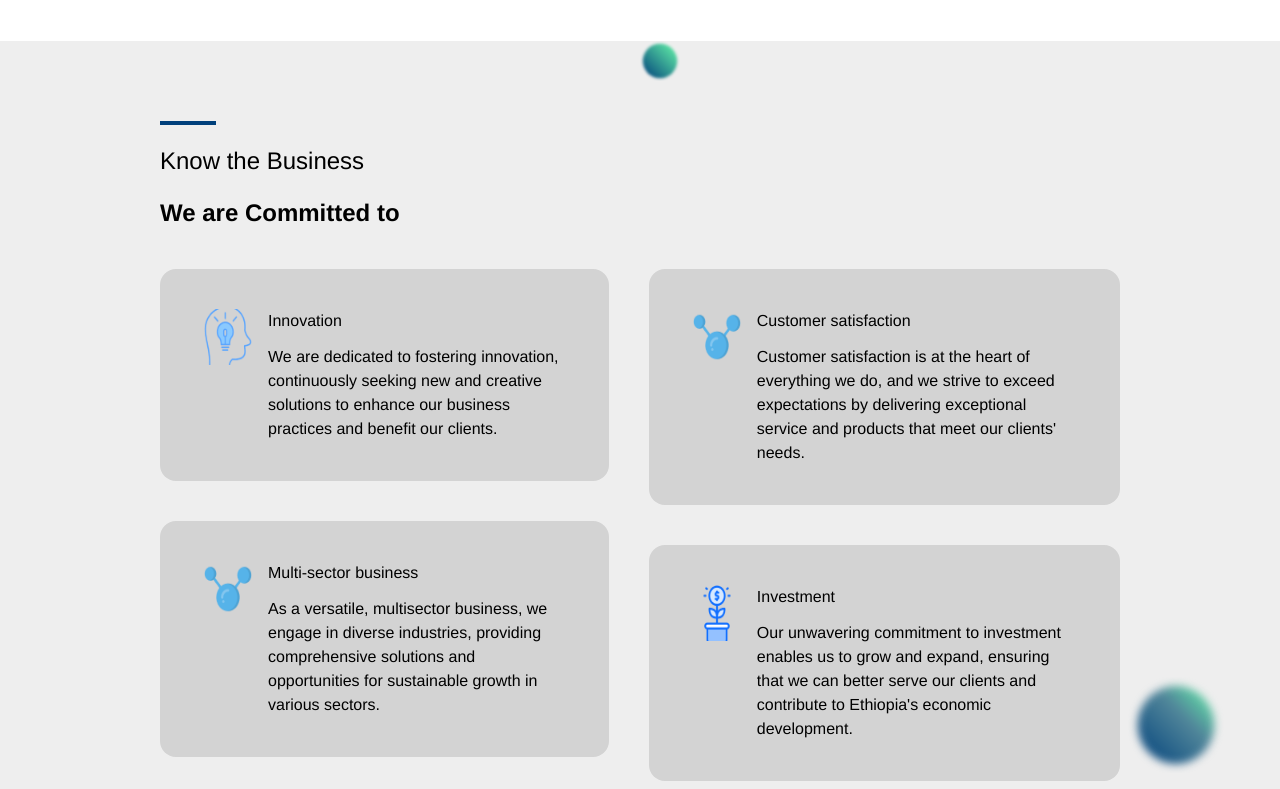
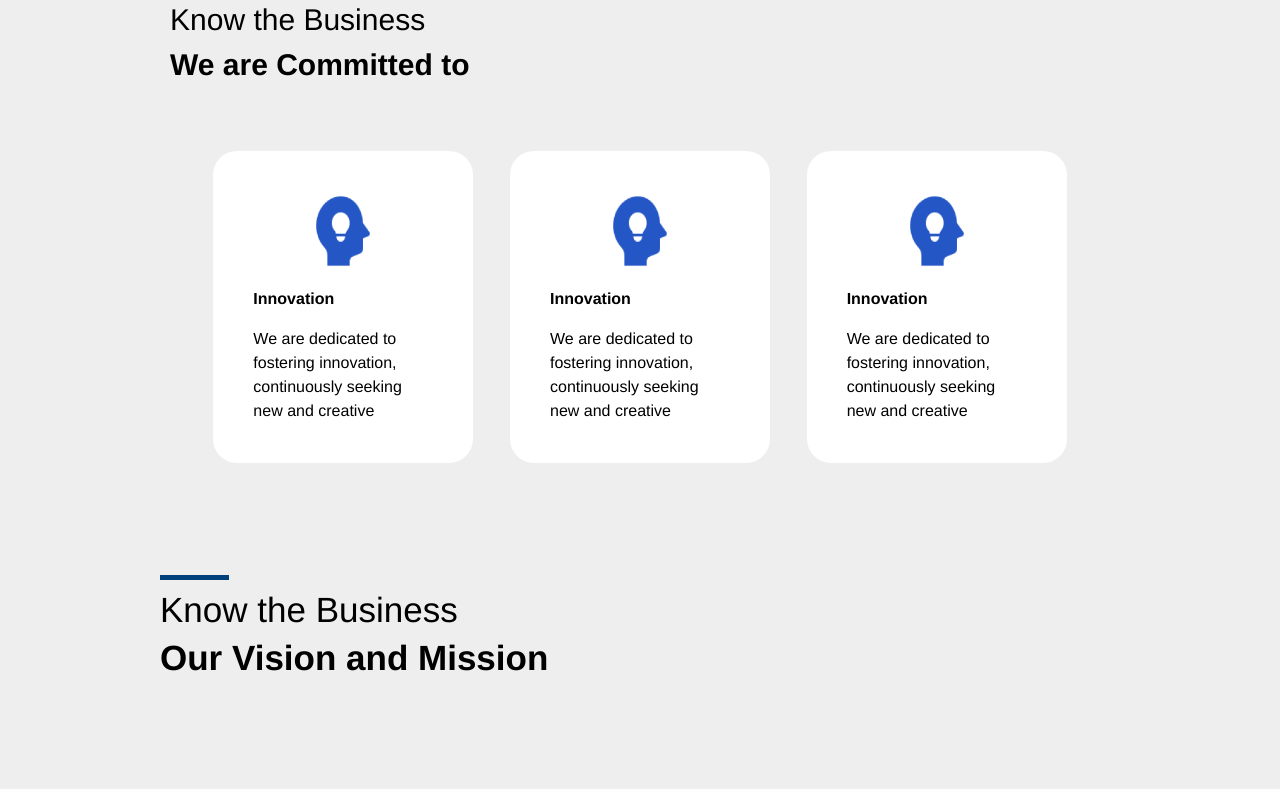
Before and after one commit to Upsurge-Tech/innovest, a React (Create React App) app: page / in a window 1280 px wide. Shown: the part 951-1740 px from the top of the page. Built offline with nearby package versions, Linux system fonts and the light colour scheme.

Commit message:
Service (#6)
* first increment

* editing service cards and link to navbar

* editing

* edit sliding images

* edit small cards height

* edit files

* adding new about us page

```diff
--- /dev/null
+++ b/src/components/About/About.js
@@ -0,0 +1,117 @@
+import React from "react";
+import Line from "../../assets/images/about/Line.png";
+import Innovation from "../../assets/images/about/Innovation.png";
+import Card from "./Card";
+import { motion } from "framer-motion";
+
+
+   const doc1 = {
+     title: "Innovation",
+     paragraph:
+       "We are dedicated to fostering innovation, continuously seeking new and creative ",
+     image: Innovation,
+   };
+   const doc2 = {
+     title: "Innovation",
+     paragraph:
+       "We are dedicated to fostering innovation, continuously seeking new and creative ",
+     image: Innovation,
+   };
+   const doc3 = {
+     title: "Innovation",
+     paragraph:
+       "We are dedicated to fostering innovation, continuously seeking new and creative ",
+     image: Innovation,
+   }
+
+
+const About = () => {
+  return (
+    <div className="md:mb-20 mb-4">
+      <div className="md:py-12 py-8">
+        <div className="w-12 mx-auto">
+          <img src={Line} alt="line" className="w-fu;l" />
+        </div>
+        <h1 className="text-center font-bold md:text-[30px] text-[30px]">
+          About Us
+        </h1>
+      </div>
+      <motion.div
+        className=""
+        initial="hidden"
+        whileInView="visible"
+        viewport={{ once: true, amount: 0.5 }}
+        transition={{ duration: 0.7 }}
+        variants={{
+          hidden: { opacity: 0, x: -50 },
+          visible: { opacity: 1, x: 0 },
+        }}
+      >
+        <div className="flex flex-col items-start justify-center md:ml-[170px] ml-6 md:mb-16 mb-10 text-[30px]">
+          <div className="w-12">
+            <img src={Line} alt="line" className="w-full" />
+          </div>
+          <p className="">
+            Know the Business <br />
+            <span className="font-bold">We are Committed to</span>
+          </p>
+        </div>
+      </motion.div>
+      <div className="md:w-2/3 w-5/6 mx-auto flex flex-wrap gap-y-6 justify-between">
+        <motion.div
+          className=""
+          initial="hidden"
+          whileInView="visible"
+          viewport={{ once: true, amount: 0.5 }}
+          transition={{ duration: 0.7 }}
+          variants={{
+            hidden: { opacity: 0, y: 50 },
+            visible: { opacity: 1, y: 0 },
+          }}
+        >
+          <Card
+            title={doc1.title}
+            paragraph={doc1.paragraph}
+            image={doc1.image}
+          />
+        </motion.div>
+        <motion.div
+          className=""
+          initial="hidden"
+          whileInView="visible"
+          viewport={{ once: true, amount: 0.5 }}
+          transition={{ duration: 0.7, delay: 0.2 }}
+          variants={{
+            hidden: { opacity: 0, y: 50 },
+            visible: { opacity: 1, y: 0 },
+          }}
+        >
+          <Card
+            title={doc2.title}
+            paragraph={doc2.paragraph}
+            image={doc2.image}
+          />
+        </motion.div>
+        <motion.div
+          className=""
+          initial="hidden"
+          whileInView="visible"
+          viewport={{ once: true, amount: 0.5 }}
+          transition={{ duration: 0.7, delay: 0.3 }}
+          variants={{
+            hidden: { opacity: 0, y: 50 },
+            visible: { opacity: 1, y: 0 },
+          }}
+        >
+          <Card
+            title={doc3.title}
+            paragraph={doc3.paragraph}
+            image={doc3.image}
+          />
+        </motion.div>
+      </div>
+    </div>
+  );
+};
+
+export default About;
--- /dev/null
+++ b/src/components/About/Card.js
@@ -0,0 +1,22 @@
+import React from 'react'
+
+
+const Card = ({title, paragraph, image}) => {
+  return (
+    <div>
+      <div className="md:w-[260px] w-full p-10 bg-white rounded-3xl">
+        <div className="mx-auto w-[80px] h-[80px] mb-4">
+          <img src={image} alt="imageHere" className='w-full h-full'/>
+        </div>
+        <div className="flex flex-col justify-start">
+          <h1 className="font-bold mb-4">{title}</h1>
+          <p className="">
+            {paragraph}
+          </p>
+        </div>
+      </div>
+    </div>
+  );
+}
+
+export default Card
--- a/src/components/About/about.jsx
+++ b/src/components/About/about.jsx
@@ -1,92 +1,92 @@
 
-import React from "react";
-import art1 from "../../assets/images/about/art_1.png";
-import art2 from "../../assets/images/about/art_2.png";
-import art3 from "../../assets/images/about/art_3.png";
-import art4 from "../../assets/images/about/art_4.png";
-import ellipse1 from "../../assets/images/about/Ellipse 193.svg";
-import ellipse2 from "../../assets/images/about/Ellipse 194.svg";
+// import React from "react";
+// import art1 from "../../assets/images/about/art_1.png";
+// import art2 from "../../assets/images/about/art_2.png";
+// import art3 from "../../assets/images/about/art_3.png";
+// import art4 from "../../assets/images/about/art_4.png";
+// import ellipse1 from "../../assets/images/about/Ellipse 193.svg";
+// import ellipse2 from "../../assets/images/about/Ellipse 194.svg";
 
-const About = () => {
-  return (
-    <main id = "about" className="relative min-w-screen" >
-      <img
-        src={ellipse1}
-        className="w-10 h-10 absolute top-48 left-1/2"
-        alt="ell_1"
-      />
-      <img
-        src={ellipse2}
-        className="w-24 h-24 absolute bottom-12 right-14 z-10 "
-        alt="ell_2"
-      />
-      <div className=" relative flex flex-col min-w-screen">
-        <div className = "bg-white h-16 backdrop-filter backdrop-blur-md "></div>
-        <div className="h-32 min-w-full bg-white text-black flex flex-col items-center justify-center gap-5">
-          <div className="w-14 border-b-4 border-solid border-[#00407B]"></div>
-          <div className="text-2xl">About Us</div>
-        </div>
-        <div className="flex flex-col min-w-screen pb-10 pl-10 pr-10 pt-20 md:pl-40 md:pr-40">
-          <div className="flex flex-col text-black gap-5">
-            <div className="w-14 border-b-4 border-solid border-[#00407B]"></div>
-            <div className="text-2xl">Know the Business</div>
-            <div className="text-2xl font-bold pb-10">We are Committed to</div>
-          </div>
-          <div className="flex flex-col lg:flex-row gap-10">
-            <div className="flex flex-col gap-10">
-              <div className="flex flex-row bg-[#D3D3D3] rounded-2xl p-10 gap-3">
-                <img className="w-14 h-14" src={art1} alt="art_1" />
-                <div className="flex flex-col gap-3">
-                  <p>Innovation</p>
-                  <p className="">
-                    We are dedicated to fostering innovation, continuously
-                    seeking new and creative solutions to enhance our business
-                    practices and benefit our clients.
-                  </p>
-                </div>
-              </div>
-              <div className="flex flex-row bg-[#D3D3D3] rounded-2xl p-10 gap-3">
-                <img className="w-14 h-14" src={art2} alt="art_1" />
-                <div className="flex flex-col gap-3">
-                  <p>Multi-sector business</p>
-                  <p>
-                    As a versatile, multisector business, we engage in diverse
-                    industries, providing comprehensive solutions and
-                    opportunities for sustainable growth in various sectors.
-                  </p>
-                </div>
-              </div>
-            </div>
-            <div className="flex flex-col gap-10">
-              <div className="flex flex-row bg-[#D3D3D3] rounded-2xl p-10 gap-3">
-                <img className="w-14 h-14" src={art3} alt="art_1" />
-                <div className="flex flex-col gap-3">
-                  <p>Customer satisfaction</p>
-                  <p>
-                    Customer satisfaction is at the heart of everything we do,
-                    and we strive to exceed expectations by delivering
-                    exceptional service and products that meet our clients'
-                    needs.
-                  </p>
-                </div>
-              </div>
-              <div className="flex flex-row bg-[#D3D3D3] rounded-2xl p-10 gap-3">
-                <img className="w-14 h-14" src={art4} alt="art_1" />
-                <div className="flex flex-col gap-3">
-                  <p>Investment</p>
-                  <p>
-                    Our unwavering commitment to investment enables us to grow
-                    and expand, ensuring that we can better serve our clients
-                    and contribute to Ethiopia's economic development.
-                  </p>
-                </div>
-              </div>
-            </div>
-          </div>
-        </div>
-      </div>
-    </main>
-  );
-};
+// const About = () => {
+//   return (
+//     <main id = "about" className="relative min-w-screen" >
+//       <img
+//         src={ellipse1}
+//         className="w-10 h-10 absolute top-48 left-1/2"
+//         alt="ell_1"
+//       />
+//       <img
+//         src={ellipse2}
+//         className="w-24 h-24 absolute bottom-12 right-14 z-10 "
+//         alt="ell_2"
+//       />
+//       <div className=" relative flex flex-col min-w-screen">
+//         <div className = "bg-white h-16 backdrop-filter backdrop-blur-md "></div>
+//         <div className="h-32 min-w-full bg-white text-black flex flex-col items-center justify-center gap-5">
+//           <div className="w-14 border-b-4 border-solid border-[#00407B]"></div>
+//           <div className="text-2xl">About Us</div>
+//         </div>
+//         <div className="flex flex-col min-w-screen pb-10 pl-10 pr-10 pt-20 md:pl-40 md:pr-40">
+//           <div className="flex flex-col text-black gap-5">
+//             <div className="w-14 border-b-4 border-solid border-[#00407B]"></div>
+//             <div className="text-2xl">Know the Business</div>
+//             <div className="text-2xl font-bold pb-10">We are Committed to</div>
+//           </div>
+//           <div className="flex flex-col lg:flex-row gap-10">
+//             <div className="flex flex-col gap-10">
+//               <div className="flex flex-row bg-[#D3D3D3] rounded-2xl p-10 gap-3">
+//                 <img className="w-14 h-14" src={art1} alt="art_1" />
+//                 <div className="flex flex-col gap-3">
+//                   <p>Innovation</p>
+//                   <p className="">
+//                     We are dedicated to fostering innovation, continuously
+//                     seeking new and creative solutions to enhance our business
+//                     practices and benefit our clients.
+//                   </p>
+//                 </div>
+//               </div>
+//               <div className="flex flex-row bg-[#D3D3D3] rounded-2xl p-10 gap-3">
+//                 <img className="w-14 h-14" src={art2} alt="art_1" />
+//                 <div className="flex flex-col gap-3">
+//                   <p>Multi-sector business</p>
+//                   <p>
+//                     As a versatile, multisector business, we engage in diverse
+//                     industries, providing comprehensive solutions and
+//                     opportunities for sustainable growth in various sectors.
+//                   </p>
+//                 </div>
+//               </div>
+//             </div>
+//             <div className="flex flex-col gap-10">
+//               <div className="flex flex-row bg-[#D3D3D3] rounded-2xl p-10 gap-3">
+//                 <img className="w-14 h-14" src={art3} alt="art_1" />
+//                 <div className="flex flex-col gap-3">
+//                   <p>Customer satisfaction</p>
+//                   <p>
+//                     Customer satisfaction is at the heart of everything we do,
+//                     and we strive to exceed expectations by delivering
+//                     exceptional service and products that meet our clients'
+//                     needs.
+//                   </p>
+//                 </div>
+//               </div>
+//               <div className="flex flex-row bg-[#D3D3D3] rounded-2xl p-10 gap-3">
+//                 <img className="w-14 h-14" src={art4} alt="art_1" />
+//                 <div className="flex flex-col gap-3">
+//                   <p>Investment</p>
+//                   <p>
+//                     Our unwavering commitment to investment enables us to grow
+//                     and expand, ensuring that we can better serve our clients
+//                     and contribute to Ethiopia's economic development.
+//                   </p>
+//                 </div>
+//               </div>
+//             </div>
+//           </div>
+//         </div>
+//       </div>
+//     </main>
+//   );
+// };
 
-export default About;
+// export default About;
--- a/src/components/layout/Footer.jsx
+++ b/src/components/layout/Footer.jsx
@@ -25,10 +25,10 @@ const Footer = () => {
     { name: "Testimonials", to: "#testimonials" },
   ];
   return (
-    <div>
+    <div className="">
       <footer className="">
         <hr className="border-gray-300 sm:mx-auto lg:my-4" />
-        <div className="mx-auto flex items-centers mr-4 ml-4">
+        <div className="mx-auto flex items-centers mr-4 ml-4 pt-[30px]">
           <div className="flex flex-row space-x-6 sm:space-x-8 items-center mx-auto flex-wrap ">
             {socialMediaLinks.map((item, index) => (
               <a
@@ -37,7 +37,7 @@ const Footer = () => {
                 target="_blank"
                 rel="noopener noreferrer"
               >
-                <div className="rounded-full shadow-[rgba(50,50,93,0.25)_0px_6px_30px_-2px,_rgba(0,0,0,0.3)_0px_3px_7px_-3px] py-4 px-4 sm:py-5 sm:px-5 transition ease-in-out delay-150 hover:-translate-y-1 hover:scale-125 duration-500">
+                <div className="rounded-full shadow-[rgba(50,50,93,0.25)_0px_6px_30px_-2px,_rgba(0,0,0,0.3)_0px_3px_7px_-3px] py-4 px-4 sm:py-5 sm:px-5 transition ease-in-out delay-10 hover:-translate-y-2 hover:bg-[#000] hover:text-white hover:scale-125 duration-500">
                   <item.icon
                     width={50}
                     height={50}
--- a/src/components/layout/NavBar.jsx
+++ b/src/components/layout/NavBar.jsx
@@ -5,7 +5,7 @@ const NavBar = () => {
   const links = [
     { name: 'Home', to: '#' },
     { name: 'About Us', to: '#about' },
-    { name: 'services', to: '#services' },
+    { name: 'Service', to: '#newService' },
     { name: 'Testimonials', to: '#testimonials' },
   ]
   const [isOpen, setIsOpen] = useState(false)
--- a/src/components/partner/Testimonials.jsx
+++ b/src/components/partner/Testimonials.jsx
@@ -49,7 +49,7 @@ const Testimonilas = () => {
         </div>
       </motion.div> */}
 
-      <div className="ml-36">
+      <div id='#testimonials' className="ml-36">
         <div className="grid grid-cols-3 gap-20 overflow-hidden">
           <motion.h2
             className="text-5xl font-extrabold text-[#00407B] col-span-1"
```
Also changed, not shown: src/App.js (+4 -3 lines), src/components/new_service/NewService.js (+21 -17 lines), src/components/new_service/SlidingCard.js (+56 -22 lines), src/components/new_service/SmallCards.js (+4 -4 lines), src/assets/images/about/Innovation.png (added), src/assets/images/about/Line.png (added), src/components/partner/partner.jsx (line endings or trailing spaces).
